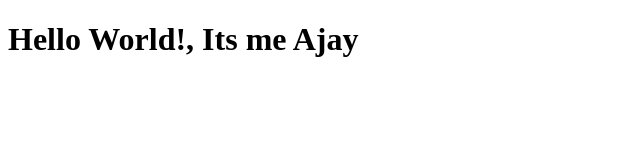
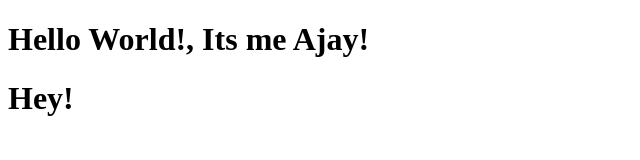
Before and after one commit to ajaykhanna1705/coursera-test-ak, a plain HTML site: page site/index.html in a window 1280 px wide. Shown: the whole page, without its empty margins (0-640 px from the left). Drawn offline with Linux system fonts and the light colour scheme.

Commit message:
Update index.html

```diff
--- a/site/index.html
+++ b/site/index.html
@@ -4,6 +4,7 @@
 	<title>Hello World!</title>
 </head>
 <body>
-<h1>Hello World!, Its me Ajay</h1>
+<h1>Hello World!, Its me Ajay!</h1>
+<h1>Hey!</h1>
 </body>
 </html>
```
